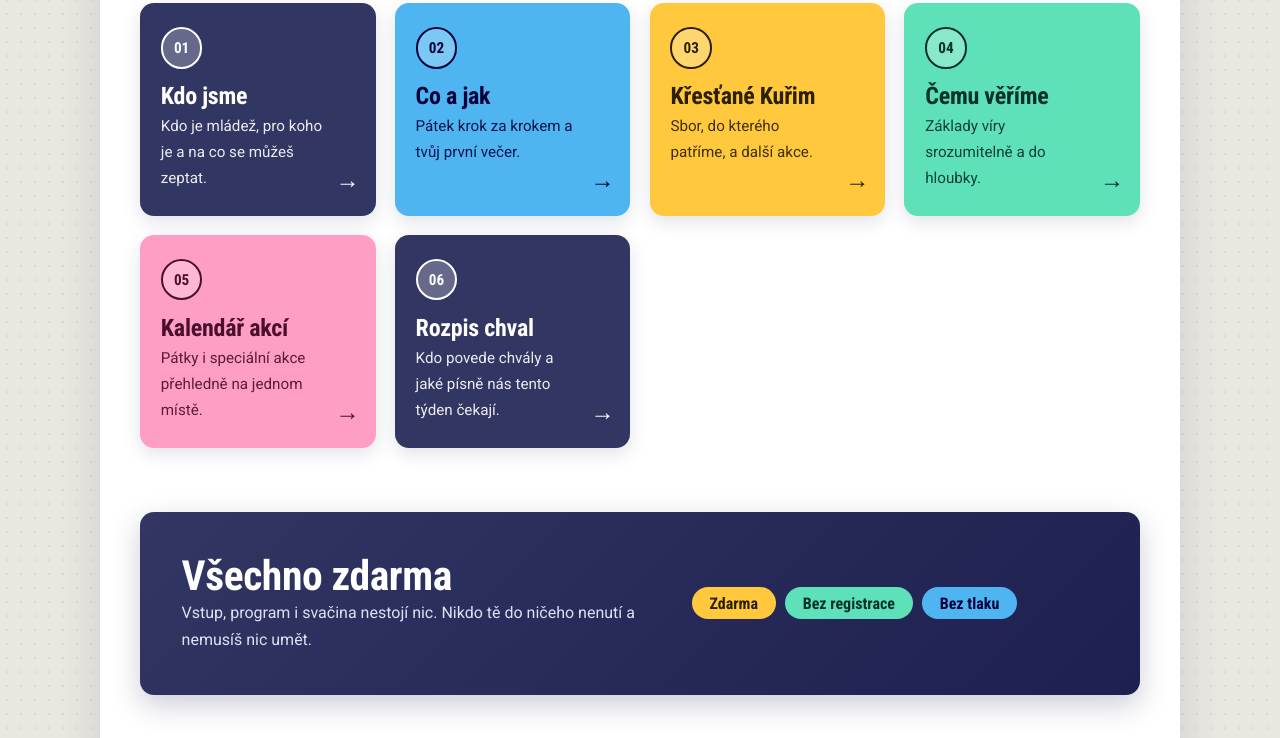
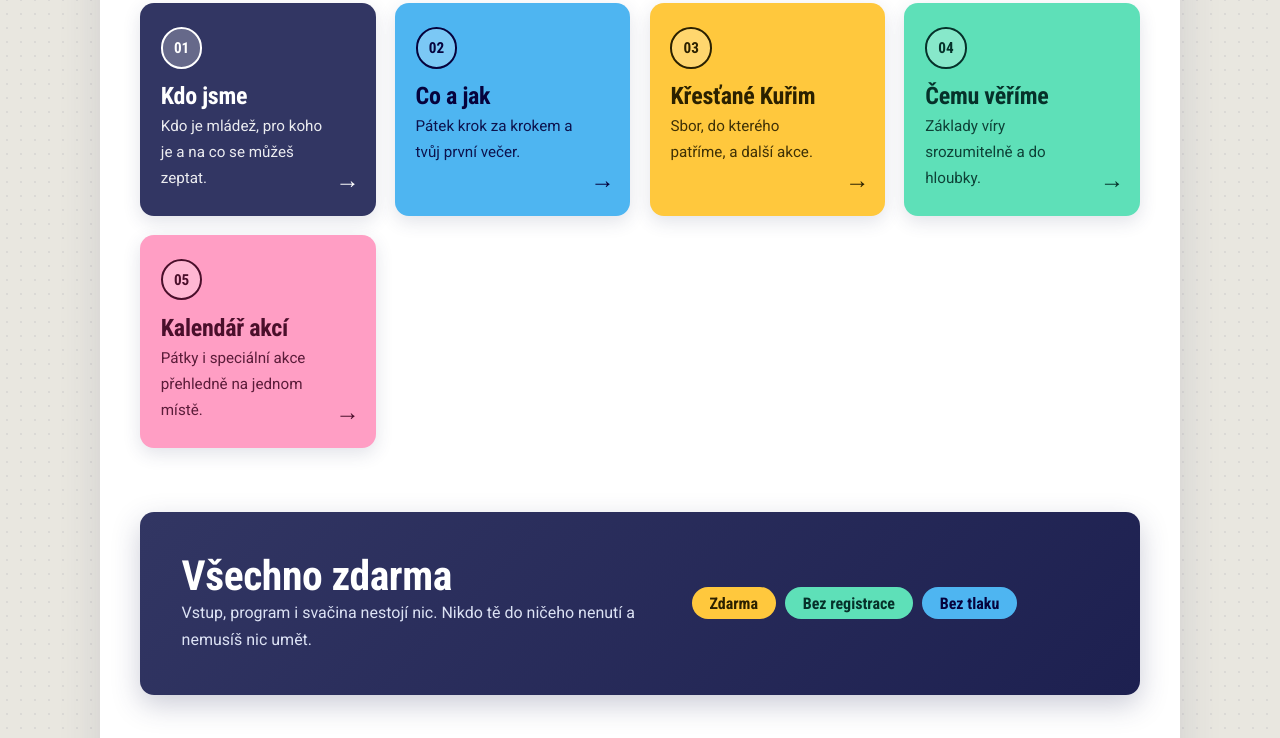
Before and after one commit to krestane-kurim-mladez/web, a plain HTML site: page index.html in a window 1280 px wide. Shown: the part 763-1501 px from the top of the page. Drawn offline with Linux system fonts and the light colour scheme; a web font is replaced by a local one.

Commit message:
Admin: aktualizace obsahu (27. 11. 2026 14:11:42)

```diff
--- a/index.html
+++ b/index.html
@@ -404,18 +404,7 @@ var CFG={
   },
   "weeklyCancelled": [],
   "events": [],
-  "pages": [
-    {
-      "slug": "rozpis-chval",
-      "title": "Rozpis chval",
-      "lead": "Kdo povede chvály a jaké písně nás tento týden čekají.",
-      "body": "(prázdné řádky jsou už připravené tak, aby ti v editoru vytvořily hezké odstavce)\n\nNa této stránce najdete aktuální týdenní rozpis chval. Vždy zde vidíte, kdo má daný týden vedení na starosti – zda Sasha, nebo Grace – a jaký výběr 2 až 3 písní nás společně čeká.\n\nRozpis slouží pro rychlou orientaci pro celý tým i všechny účastníky, abychom se mohli na společný čas chval a uctívání předem naladit a připravit.\n\nTip na konkrétní zápis do textu stránky (ukázka, jak tam pak můžeš doplnit jednotlivé týdny):\n\nTýden od [datum] – vede Sasha\n\nPíseň 1\n\nPíseň 2\n\nPíseň 3\n\nTýden od [datum] – vede Grace\n\nPíseň 1\n\nPíseň 2",
-      "ctaLabel": "Zobrazit tabulku písní",
-      "ctaUrl": "https://drive.google.com/drive/folders/159iRPJkFcIbWMW5Xt3mIOYAVKpPAlVnq?usp=sharing",
-      "inMenu": true,
-      "inTiles": true
-    }
-  ]
+  "pages": []
 };
 (function(){
 "use strict";
```
